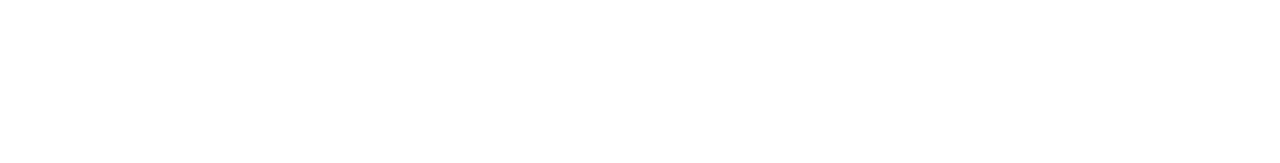
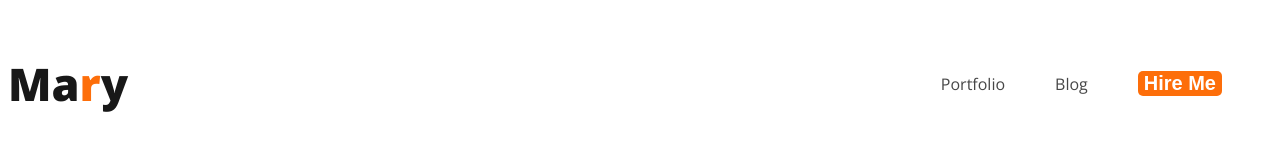
Before and after one commit to airubel/web-developer-portfolio, a plain HTML site: page index.html in a window 1280 px wide. Drawn offline with nearby package versions, Linux system fonts and the light colour scheme.

Commit message:
added nav

```diff
--- a/index.html
+++ b/index.html
@@ -4,8 +4,28 @@
     <meta charset="UTF-8">
     <meta name="viewport" content="width=device-width, initial-scale=1.0">
     <title>Web Developer Portfolio</title>
+    <link rel="preconnect" href="https://fonts.googleapis.com">
+<link rel="preconnect" href="https://fonts.gstatic.com" crossorigin>
+<link href="https://fonts.googleapis.com/css2?family=Open+Sans:wght@400;700;800&display=swap" rel="stylesheet">
+
+    <link rel="stylesheet" href="styles/portfolio.css">
 </head>
 <body>
+    <header>
+        <nav>
+            <h3 class="nav-title">Ma<span class="text-primary">r</span>y</h3>
+            <ul>
+                <li><a href="">Portfolio</a></li>
+                <li><a href="">Blog</a></li>
+                <li><button class="btn-primary">Hire Me</button></li>
+            </ul>
+        </nav>
+    </header>
+    <main>
 
+    </main>
+    <footer>
+
+    </footer>
 </body>
 </html>
--- /dev/null
+++ b/styles/portfolio.css
@@ -0,0 +1,47 @@
+/* common shared styles */
+body {
+    font-family: 'Lato', sans-serif;
+    font-family: 'Open Sans', sans-serif;
+}
+
+.text-primary {
+    color: #FD6E0A;
+}
+
+.btn-primary {
+    border-radius: 5px;
+    background: #FD6E0A;
+    border: 0;
+    color: white;
+    font-size: 20px;
+    font-weight: 700;
+    padding: 15px, 35px;
+}
+
+/* nav related styles */
+nav {
+    display: flex;
+    justify-content: space-between;
+    align-items: center;
+}
+
+.nav-title {
+    color: #181818;
+    font-size: 45px;
+    font-weight: 800;
+}
+
+nav>ul {
+    display: flex;
+    align-items: center;
+}
+
+nav li {
+    list-style: none;
+    margin-right: 50px;
+}
+
+nav a {
+    text-decoration: none;
+    color: #474747;
+}
```
